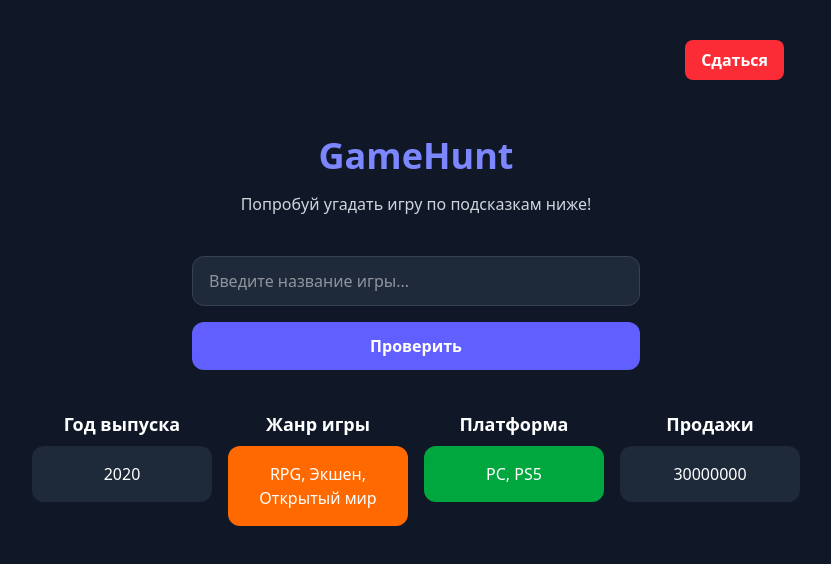
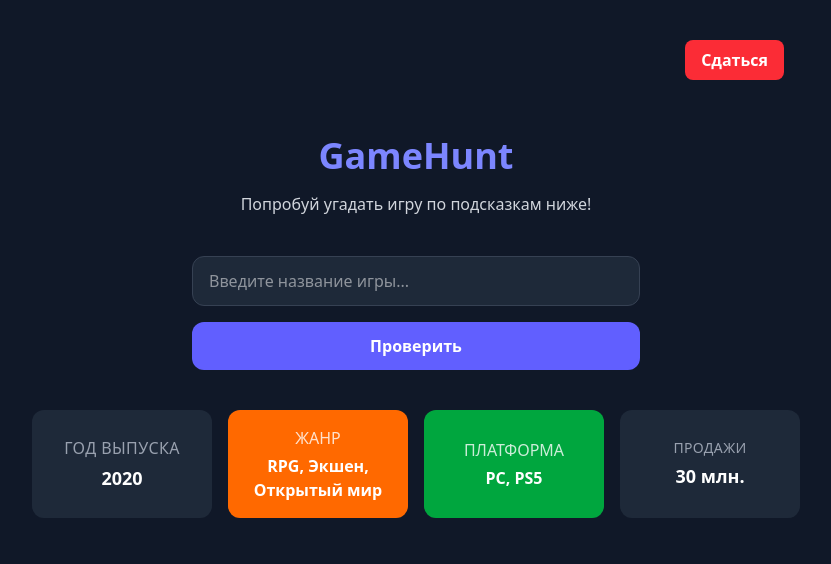
Before and after one commit to Herbaa/GameHunt, a React (Vite) app: page / in a window 1280 px wide. Shown: the top 564 px of the page, without its empty margins (224-1055 px from the left). Built offline with nearby package versions, Linux system fonts and the light colour scheme.

Commit message:
redesign & normalize sales

```diff
--- a/src/App.jsx
+++ b/src/App.jsx
@@ -11,8 +11,7 @@ export default function App() {
   const [resultOfGame, setResultOfGame] = useState(null) // статус игры
   const [enterGames, setEnterGames] = useState([]) // все введенные игры
   const [mostMatchingGame, setMostMatchingGame] = useState(null); // самая совпадаемая игра
-  // console.log('input - ', inputText)
-  // console.log(enteredGame)
+
   const choseGame = () => {
     useEffect(() => {
       const gameIndex = Math.floor(Math.random() * games.length)
@@ -69,7 +68,7 @@ export default function App() {
   return (<>
     <div className="flex flex-col items-center gap-4 mt-10">
       <h1 className="text-4xl font-bold text-indigo-400">GameHunt</h1>
-      <p className="text-gray-300">Попробуй угадать игру по подсказкам ниже!</p>
+      <p className="text-gray-300 text-center" >Попробуй угадать игру по подсказкам ниже!</p>
 
       <form onSubmit={handleSubmit} className="w-full max-w-md mt-6">
           <input
--- a/src/tips.jsx
+++ b/src/tips.jsx
@@ -1,33 +1,44 @@
+import { normalizeSales } from "./utils"
+
 export default function Tips({secretGame}) {
 
-  return <div id="tips" className="max-w-3xl mx-auto grid grid-cols-4 gap-4 mt-10">
+  return <div id="tips" className=" max-w-3xl mx-auto grid grid-cols-2 md:grid-cols-4 gap-3 md:gap-4 mt-10">
 
-    <div className="flex flex-col items-center">
-      <h3 className="text-lg font-bold mb-2">Год выпуска</h3>
-      <div className="w-full p-4 rounded-xl bg-gray-800 text-center flex items-center justify-center">
+  <div className="rounded-xl p-4 bg-gray-800 flex flex-col items-center justify-center text-center">
+    <span className="text-s uppercase tracking-wide text-gray-400 mb-1">
+      Год выпуска
+    </span>
+    <span className="text-lg font-semibold">
       {secretGame.year}
-      </div>
+    </span>
   </div>
 
-    <div className="flex flex-col items-center">
-      <h3 className="text-lg font-bold mb-2">Жанр игры</h3>
-      <div className="w-full p-4 rounded-xl bg-orange-500 text-white text-center flex items-center justify-center">
+  <div className="rounded-xl p-4 bg-orange-500 flex flex-col items-center justify-center text-center">
+    <span className="text-s uppercase opacity-80 mb-1">
+      Жанр
+    </span>
+    <span className="text-m font-semibold line-clamp-2">
       {secretGame.genres.join(', ')}
-      </div>
+    </span>
   </div>
 
-    <div className="flex flex-col items-center">
-      <h3 className="text-lg font-bold mb-2">Платформа</h3>
-      <div className="w-full p-4 rounded-xl bg-green-600 text-white text-center flex items-center justify-center">
+  <div className="rounded-xl p-4 bg-green-600 flex flex-col items-center justify-center text-center">
+    <span className="text-s uppercase opacity-80 mb-1">
+      Платформа
+    </span>
+    <span className="text-m font-semibold line-clamp-2">
       {secretGame.platforms.join(', ')}
-      </div>
+    </span>
   </div>
 
-    <div className="flex flex-col items-center">
-      <h3 className="text-lg font-bold mb-2">Продажи</h3>
-      <div className="w-full p-4 rounded-xl bg-gray-800 text-center flex items-center justify-center">
-        {secretGame.sales}
+  <div className="rounded-xl p-4 bg-gray-800 flex flex-col items-center justify-center text-center">
+    <span className="text-sm uppercase tracking-wide text-gray-400 mb-1">
+      Продажи
+    </span>
+    <span className="text-lg font-semibold">
+      {normalizeSales(secretGame.sales)}
+    </span>
   </div>
-    </div>
+
   </div>
 }
--- a/src/utils.jsx
+++ b/src/utils.jsx
@@ -14,6 +14,12 @@ export const win = () => {
   });
 };
 
-export const normalizeSales = () => {
+export const normalizeSales = (num) => {
+  if (num >= 1000000) {
+    return (num / 1000000).toFixed(0) + ' млн.'
+  }
+  if (num >= 1000) {
+    return (num / 1000).toFixed(0) + ' тыс.'
+  }
 
 }
```
Also changed, not shown: src/index.css (line endings or trailing spaces). Lines whose indentation alone changed are shown as unchanged.
